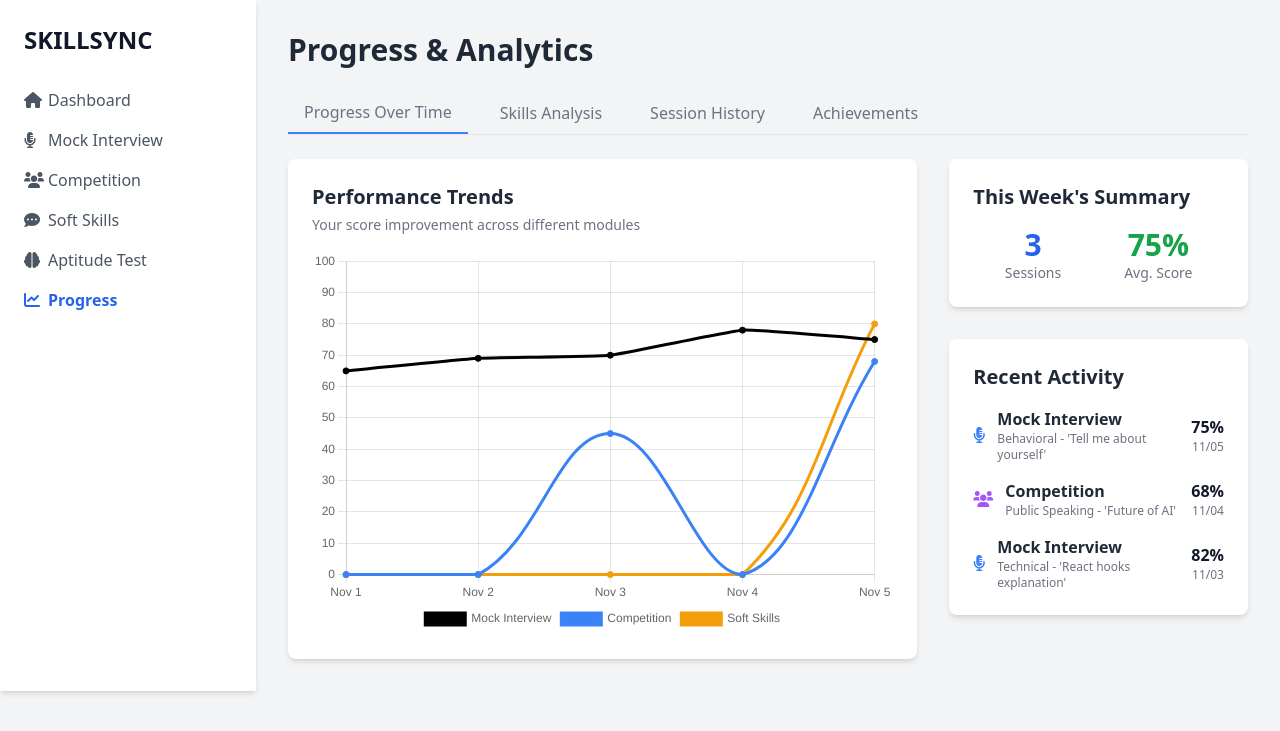
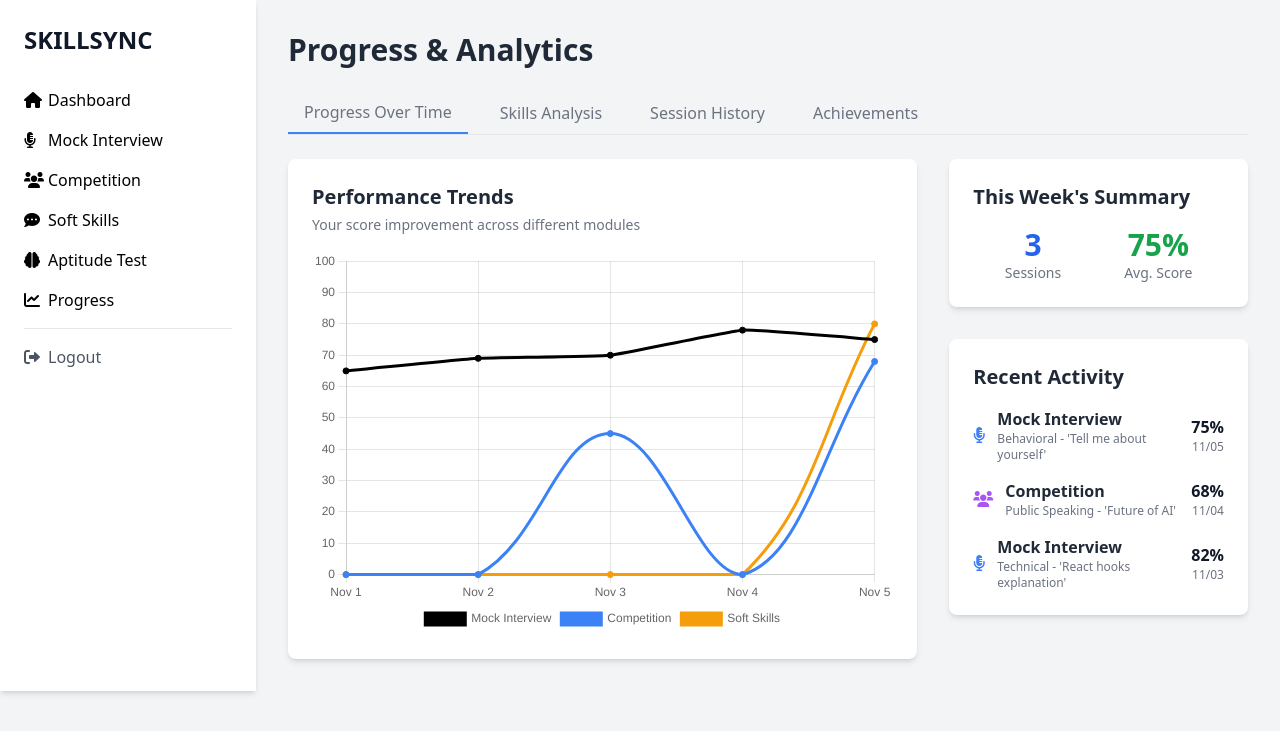
Before and after one commit to aashipandey513-stack/SKILLSYNC, a FastAPI app: page /analytics in a window 1280 px wide. Shown: the top 731 px of the page. Run offline with FastAPI, Linux system fonts and the light colour scheme; some libraries are stand-ins or nearby versions.

Commit message:
Update templates/analytics.html

```diff
--- a/templates/analytics.html
+++ b/templates/analytics.html
@@ -22,18 +22,23 @@
 </head>
 <body class="bg-gray-100 flex">
 
-    <nav class="w-64 bg-white p-6 shadow-md hidden lg:block">
-        <h1 class="text-2xl font-bold text-gray-900 mb-8">SKILLSYNC</h1>
-        <ul class="space-y-4">
-            <li><a href="/dashboard" class="text-gray-600 hover:text-blue-600 font-medium"><i class="fas fa-home w-6"></i>Dashboard</a></li>
-            <li><a href="/mock-interview" class="text-gray-600 hover:text-blue-600 font-medium"><i class="fas fa-microphone-alt w-6"></i>Mock Interview</a></li>
-            <li><a href="/competition" class="text-gray-600 hover:text-blue-600 font-medium"><i class="fas fa-users w-6"></i>Competition</a></li>
-            <li><a href="/soft-skills" class="text-gray-600 hover:text-blue-600 font-medium"><i class="fas fa-comment-dots w-6"></i>Soft Skills</a></li>
-            <li><a href="/aptitude" class="text-gray-600 hover:text-blue-600 font-medium"><i class="fas fa-brain w-6"></i>Aptitude Test</a></li>
-            <li><a href="/analytics" class="text-blue-600 font-bold"><i class="fas fa-chart-line w-6"></i>Progress</a></li>
-        </ul>
-    </nav>
+   <nav class="w-64 bg-white p-6 shadow-md hidden lg:block">
+    <h1 class="text-2xl font-bold text-gray-900 mb-8">SKILLSYNC</h1>
+    <ul class="space-y-4">
+        <li><a href="/dashboard" class="..."><i class="fas fa-home w-6"></i>Dashboard</a></li>
+        <li><a href="/mock-interview" class="..."><i class="fas fa-microphone-alt w-6"></i>Mock Interview</a></li>
+        <li><a href="/competition" class="..."><i class="fas fa-users w-6"></i>Competition</a></li>
+        <li><a href="/soft-skills" class="..."><i class="fas fa-comment-dots w-6"></i>Soft Skills</a></li>
+        <li><a href="/aptitude" class="..."><i class="fas fa-brain w-6"></i>Aptitude Test</a></li>
+        <li><a href="/analytics" class="..."><i class="fas fa-chart-line w-6"></i>Progress</a></li>
 
+        <li class="pt-4 border-t mt-4">
+            <a href="/logout" class="text-gray-600 hover:text-red-600 font-medium">
+                <i class="fas fa-sign-out-alt w-6"></i>Logout
+            </a>
+        </li>
+    </ul>
+</nav>
     <main class="flex-1 p-8">
         <h2 class="text-3xl font-semibold text-gray-800 mb-6">Progress & Analytics</h2>
 
```
